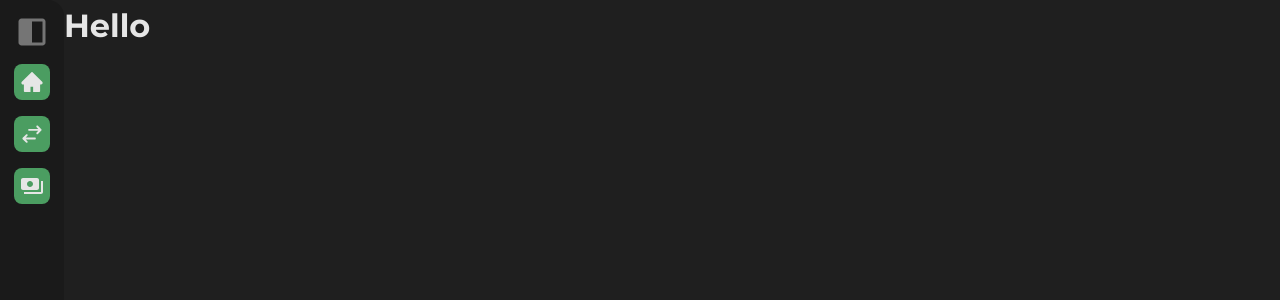
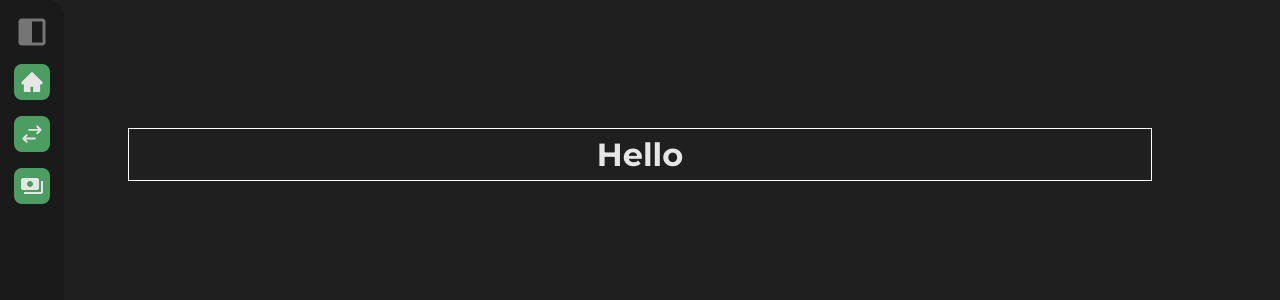
Before and after one commit to Haskuaer/personal_finance_app, a React (Vite) app in the folder client/: page / in a window 1280 px wide. Shown: the top 300 px of the page. Built offline with nearby package versions, Linux system fonts and the light colour scheme.

Commit message:
Changed positions

```diff
--- a/client/src/components/Menu/Hidden/MenuHidden.module.css
+++ b/client/src/components/Menu/Hidden/MenuHidden.module.css
@@ -1,4 +1,7 @@
 .hiddenMenu {
+    position: absolute;
+    left: 0;
+    z-index: 1;
     width: 64px;
     height: 100vh;
     display: flex;
--- a/client/src/index.css
+++ b/client/src/index.css
@@ -56,6 +56,21 @@ select {
 /*** LAYOUT ***/
 
 .container {
+  position: relative;
   display: flex;
-  position: relative;
+  justify-content: center;
 }
+
+.main-section {
+  /* max-width: 1200px;
+  width: 100%;
+  min-width: 800px; */
+  max-width: 1400px;
+  flex: 1;
+  display: flex;
+  flex-direction: column;
+  justify-content: center;
+  align-items: center;
+  margin: var(--margin);
+  border: 1px solid white;
+}
```
